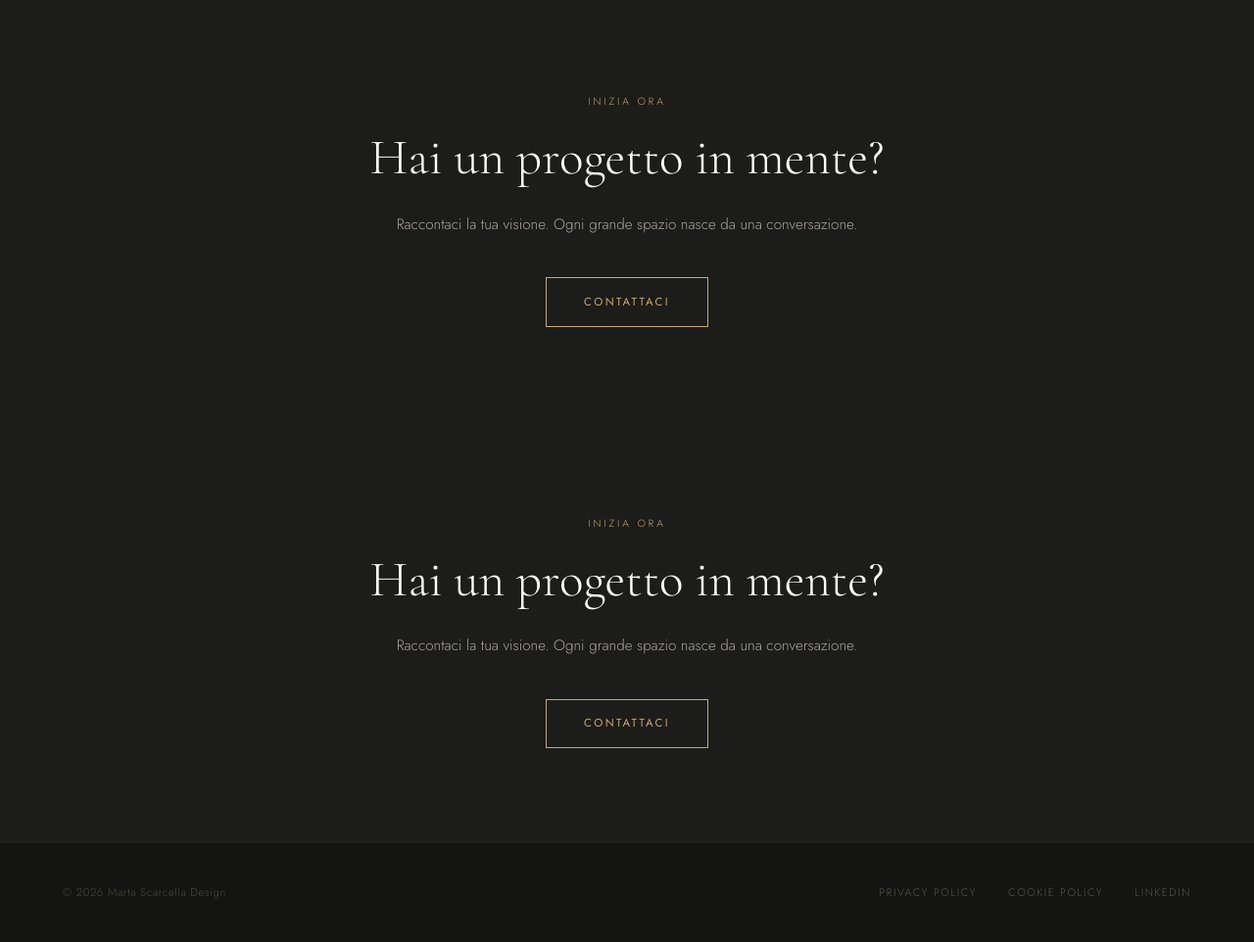
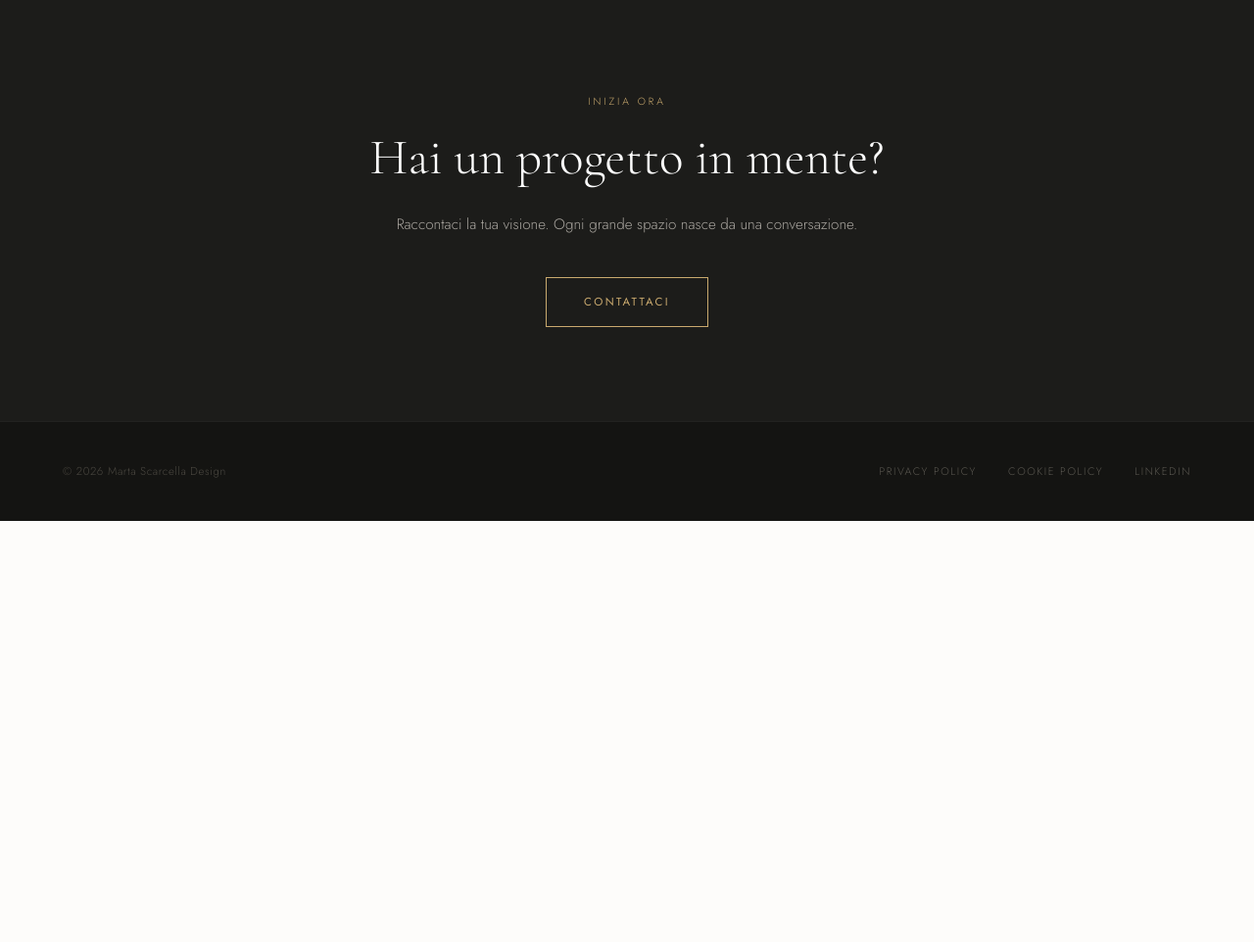
Before and after one commit to lorenzogiarnese-hash/marta-scarcella-design, a FastAPI app: template templates/public/servizi.html in a window 1280 px wide. Shown: the part 961-1923 px from the top of the page at 98% size. After the commit the page ends 1493 px from the top, so only its background shows below. Run offline with FastAPI, Linux system fonts and the light colour scheme; the template is opened without the code that fills it, so the values that code supplies are empty; parts of the project's set-up code (start-up, migrations or seed data) failed here and were passed over.

```diff
--- a/templates/public/servizi.html
+++ b/templates/public/servizi.html
@@ -42,17 +42,5 @@
   </div>
 </section>
 
-<section style="background:var(--charcoal);padding:6rem 4rem;">
-  <div style="max-width:700px;margin:0 auto;text-align:center;">
-    <span class="section-label">Inizia ora</span>
-    <h2 style="color:white;margin-bottom:1.5rem;">Hai un progetto in mente?</h2>
-    <p style="color:#A8A49E;margin-bottom:2.5rem;">
-      Raccontaci la tua visione. Ogni grande spazio nasce da una conversazione.
-    </p>
-    <a href="/contatti" class="btn" style="border-color:var(--accent);color:var(--accent);">
-      Contattaci
-    </a>
-  </div>
-</section>
 
 {% endblock %}
```
